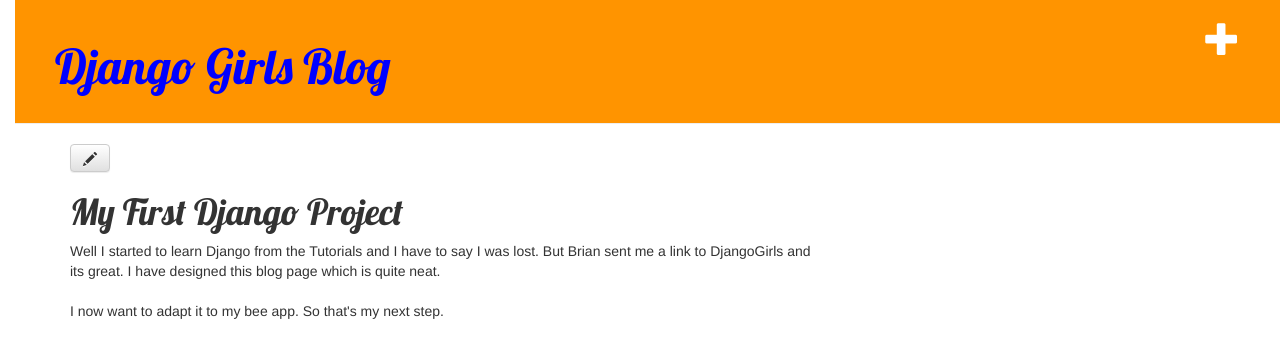
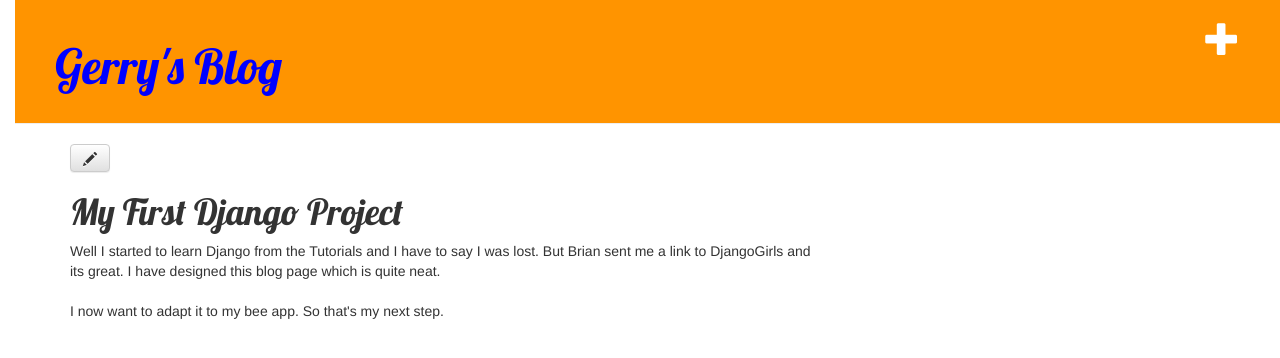
Before and after one commit to Gerlah/My_First_Blog, a Django app: page /post/1/ in a window 1280 px wide. Shown: the top 358 px of the page. Run offline with Django 3.2, Linux system fonts and the light colour scheme; a user stored in the database is signed in; data comes from the database, SQL or seed files in the repository; some libraries are stand-ins or nearby versions.

Commit message:
Changed title to Blog

```diff
--- a/blog/templates/blog/base.html
+++ b/blog/templates/blog/base.html
@@ -6,7 +6,7 @@
 	<link rel="stylesheet" href="//maxcdn.bootstrapcdn.com/bootstrap/3.2.0/css/bootstrap-theme.min.css">
 	<link href="//fonts.googleapis.com/css?family=Lobster&subset=latin,latin-ext" rel="stylesheet" type="text/css">
 	<link rel="stylesheet" href="{% static 'css/blog.css' %}">
-        <title>Django Girls blog</title>
+        <title>Gerry's blog</title>
 
     </head>
    <body>
@@ -14,7 +14,7 @@
 		<a{% if user.is_authenticated %}
 			<a href="{% url 'post_new' %}" class="top-menu"><span class="glyphicon glyphicon-plus"></span></a>
 		{% endif %}
-        <h1><a href="/">Django Girls Blog</a></h1>
+        <h1><a href="/">Gerry's Blog</a></h1>
     </div>
     <div class="content container">
         <div class="row">
```
